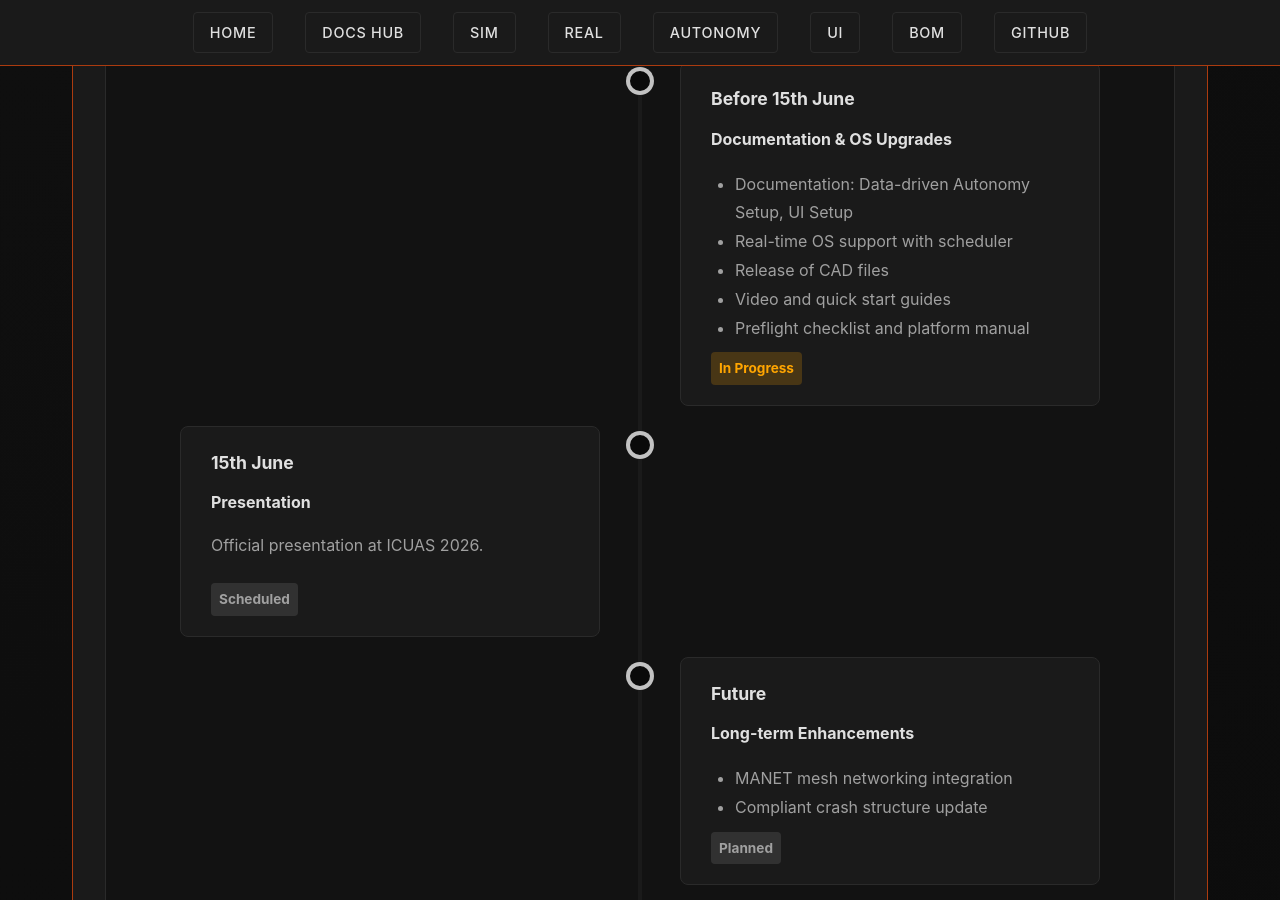
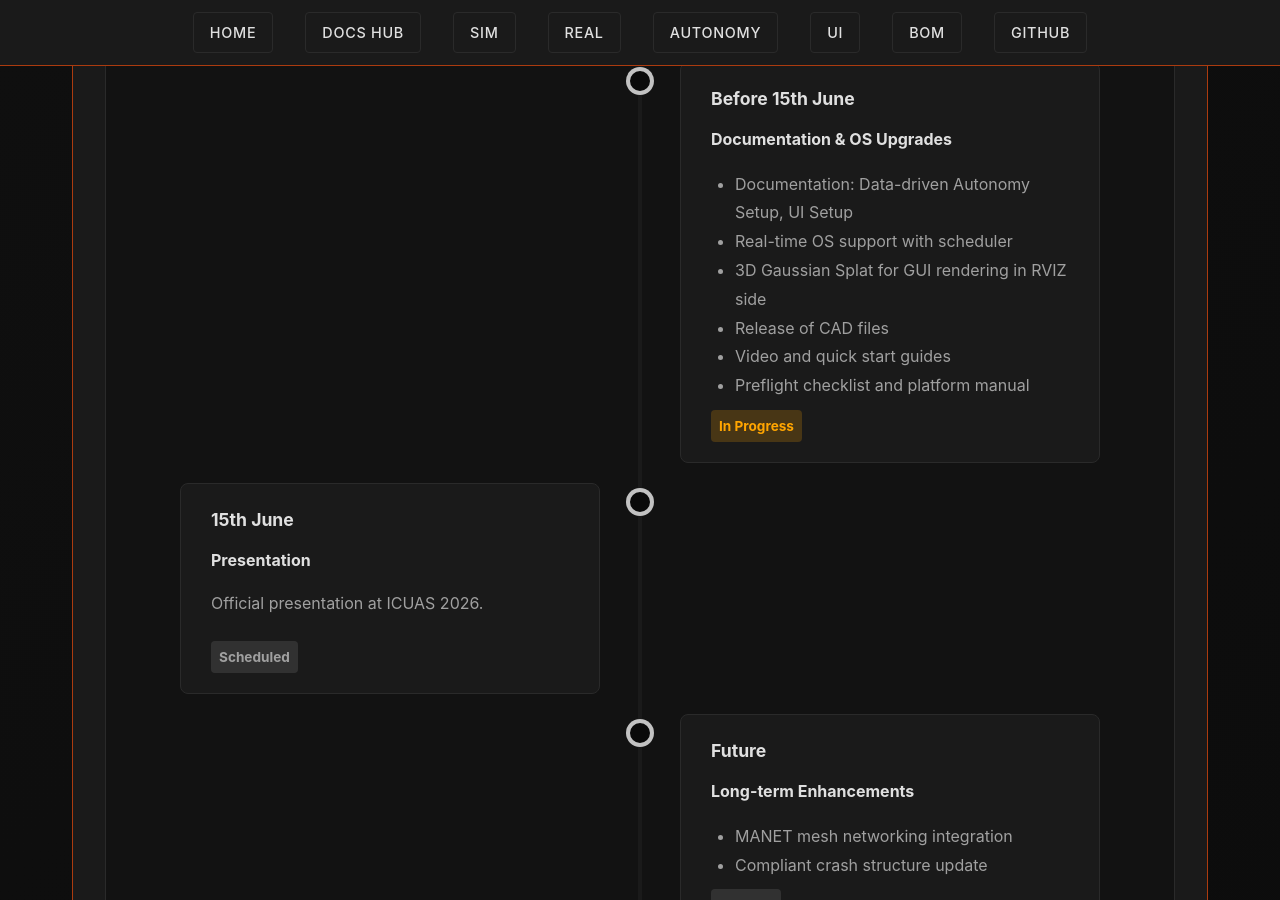
Before and after one commit to SasaKuruppuarachchi/agipix, a Jekyll site: the page built from index.html, in a window 1280 px wide and 900 px high, scrolled down 4245 px. Built offline with Jekyll 4.4.1, drawn with Linux system fonts in a browser that asks for light colours.

Commit message:
feat: add 3D Gaussian Splat support to GUI rendering and refine slider layout formatting

```diff
--- a/index.html
+++ b/index.html
@@ -111,10 +111,12 @@ title: Home
 
         <article class="swiper-slide emotions-slider__slide">
           <div class="emotions-slider-item">
-            <a href="{{ '/benchmark.html' | relative_url }}" style="text-decoration: none; color: inherit; display: block;">
+            <a href="{{ '/benchmark.html' | relative_url }}"
+              style="text-decoration: none; color: inherit; display: block;">
               <div class="emotions-slider-item__image">
                 <img src="{{ '/assets/images/diag/compare.jpg' | relative_url }}" alt="Platform comparison figure">
-                <div class="emotions-slider-item__caption">Comparison with representative industrial and research aerial platforms. <strong>Click to view benchmark methodology.</strong></div>
+                <div class="emotions-slider-item__caption">Comparison with representative industrial and research aerial
+                  platforms. <strong>Click to view benchmark methodology.</strong></div>
               </div>
             </a>
           </div>
@@ -423,6 +425,7 @@ title: Home
           <ul style="margin: 0.5rem 0 0 1.5rem; padding: 0; color: var(--text-secondary); line-height: 1.5;">
             <li>Documentation: Data-driven Autonomy Setup, UI Setup</li>
             <li>Real-time OS support with scheduler</li>
+            <li>3D Gaussian Splat for GUI rendering in RVIZ side</li>
             <li>Release of CAD files</li>
             <li>Video and quick start guides</li>
             <li>Preflight checklist and platform manual</li>
```
